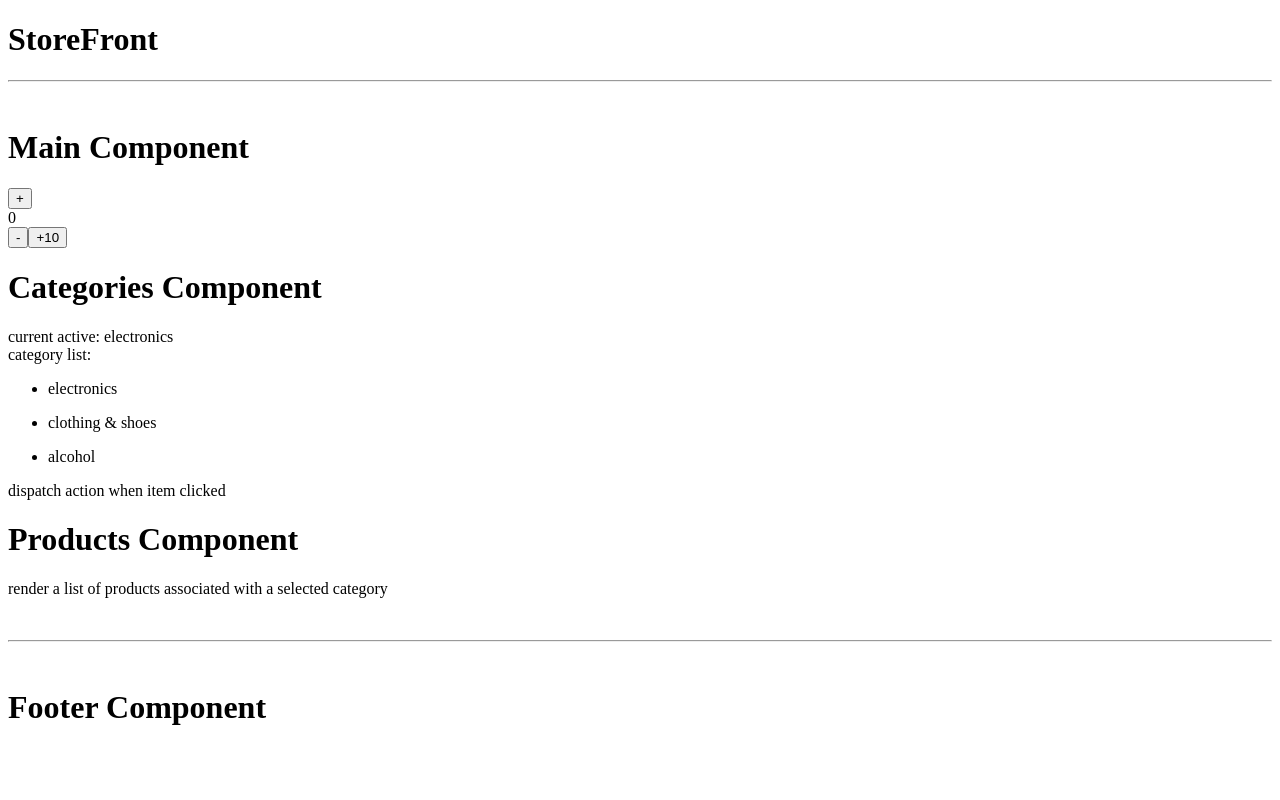
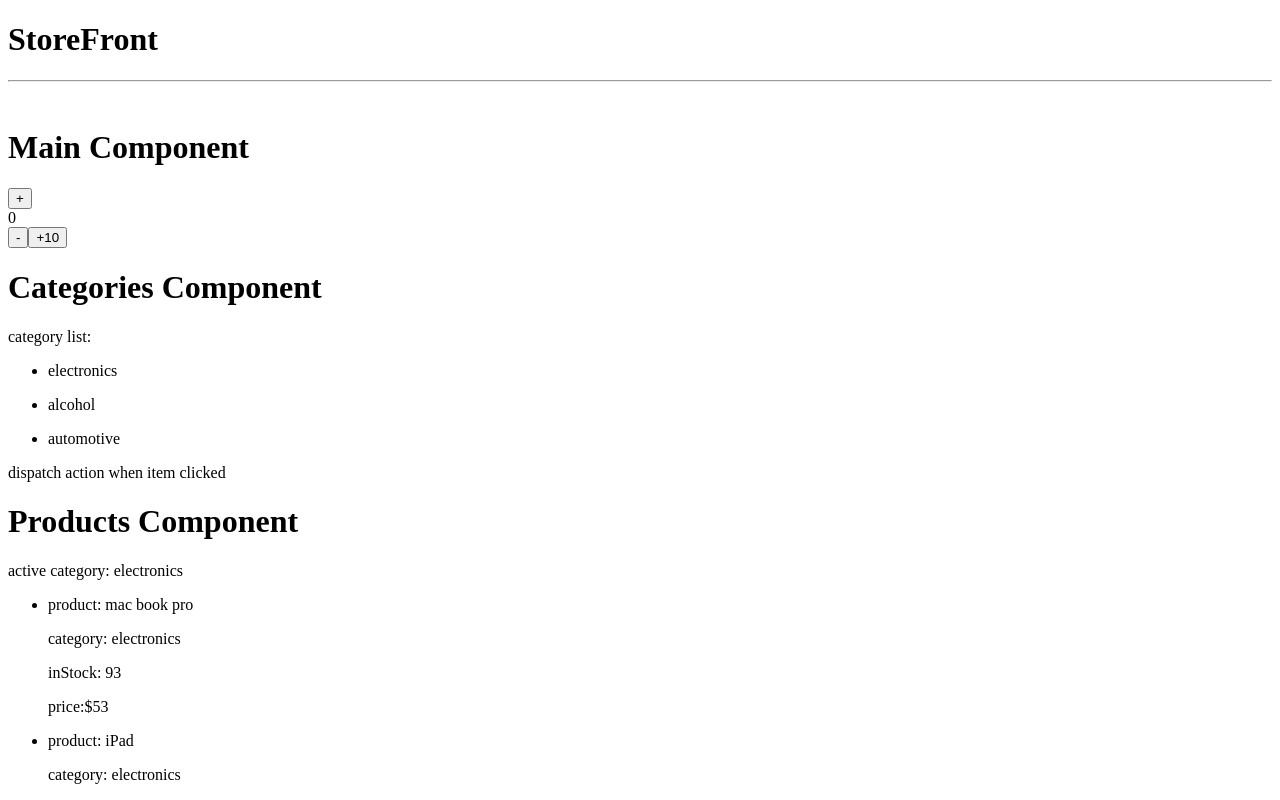
Before and after one commit to antoni909/StoreFront, a React (Create React App) app in the folder frontend/: page / in a window 1280 px wide. Both pictures are taken after a click on the item "electronics". Shown: the top 800 px of the page. Built offline with nearby package versions, Linux system fonts and the light colour scheme.

Commit message:
adds Products component logic and productsSlice in store.js

```diff
--- a/frontend/package.json
+++ b/frontend/package.json
@@ -16,6 +16,7 @@
     "react-dom": "^17.0.2",
     "react-redux": "^7.2.6",
     "react-scripts": "5.0.0",
+    "uuid": "^8.3.2",
     "web-vitals": "^2.1.4"
   },
   "scripts": {
--- a/frontend/src/components/Categories.jsx
+++ b/frontend/src/components/Categories.jsx
@@ -1,31 +1,34 @@
 import Products from './Products'
-import { useSelector, useDispatch } from 'react-redux'
-import { setActiveCategory, selectCategories } from '../features/categories/categorySlice'
+import {
+  useSelector,
+  useDispatch } from 'react-redux'
+import { setProductList } from '../features/products/productsSlice'
+import {
+  setActiveCategory,
+  selectCategories } from '../features/categories/categorySlice'
 
 function Categories() {
 const categories = useSelector(selectCategories)
 const dispatch = useDispatch()
-// can use addToCategoryList to add new categories if need to
-// can use setActiveCategory to set clicked category as active category
+
   return (
     <div >
       <h1>Categories Component</h1>
-      <>
-        <div>
-          current active: {categories && categories.activeCategory}
-        </div>
-        category list: {categories && categories.categoryList.map( (cat,idx) => (
-
+      <div>
+        category list: {categories && categories.categoryList.map( (cat) => (
             <ul>
               <li
-                key={idx}
-                onClick={()=> dispatch(setActiveCategory(cat))}
-              >{cat}
+                key={cat._id}
+                onClick={()=> {
+                  dispatch(setActiveCategory(cat.name))
+                  dispatch(setProductList(cat.name))
+                }}
+              >
+              {cat.name}
               </li>
             </ul>
-
         ))}
-      </>
+      </div>
       <p>dispatch action when item clicked</p>
       <Products />
     </div>
--- a/frontend/src/components/Products.jsx
+++ b/frontend/src/components/Products.jsx
@@ -1,9 +1,52 @@
+import { useSelector, useDispatch } from 'react-redux'
+import { setActiveProduct, selectProducts } from '../features/products/productsSlice'
+import { selectCategories } from '../features/categories/categorySlice'
 
 function Products() {
+  const categories = useSelector(selectCategories)
+  const products = useSelector(selectProducts)
+  const dispatch = useDispatch()
+
   return (
     <div >
       <h1>Products Component</h1>
-      <p>render a list of products associated with a selected category</p>
+      <div>
+        active category: {categories && categories.activeCategory}
+      </div>
+      <div>
+        {
+        products && products.productlist.map((item,idx)=>(
+          <ul>
+            <li
+            key={item._id}
+            onClick={()=> dispatch(setActiveProduct(item))}
+            >
+              <p>product: {item.name}</p>
+              <p>category: {item.category}</p>
+              <p>inStock: {item.inStock}</p>
+              <p>price:{item.price}</p>
+            </li>
+          </ul>))
+        }
+      </div>
+
+      <div>
+        <h2>Active Product</h2>
+        <>
+        {
+          products && products.activeProduct.map((item)=>(
+            <>
+              <h2 key={item._id}>{item.name}</h2>
+              <p>product: {item.name}</p>
+              <p>category: {item.category}</p>
+              <p>inStock: {item.inStock}</p>
+              <p>price:{item.price}</p>
+            </>
+
+          ))
+        }
+        </>
+      </div>
     </div>
   );
 }
--- a/frontend/src/features/categories/categorySlice.js
+++ b/frontend/src/features/categories/categorySlice.js
@@ -1,11 +1,30 @@
 import { createSlice } from "@reduxjs/toolkit";
+import { v4 as uuidv4 } from 'uuid';
+
+const catA = {
+  _id: uuidv4(),
+  name:'electronics',
+  description:'we only sell Apple Products',
+  count:Math.floor( Math.random() *100),
+}
+const catB = {
+  _id: uuidv4(),
+  name:'alcohol',
+  description:'we only sell HARDCORE liquor',
+  count:Math.floor( Math.random() *100),
+}
+const catC = {
+  _id: uuidv4(),
+  name:'automotive',
+  description:'car stuff',
+  count:Math.floor( Math.random() *100),
+}
 
 const initialState = {
   activeCategory: '',
-  categoryList: ['electronics','clothing & shoes','alcohol']
+  categoryList: [catA,catB,catC]
 }
 
-// reducer functions must be given state && action args
 export const categorySlice = createSlice({
   name: 'categories',
   initialState,
@@ -14,10 +33,10 @@ export const categorySlice = createSlice({
       state.activeCategory = action.payload},
     addToCategoryList: (state,action)=>{
       state.categoryList.push(action.payload)
-    },
+    }
   }
 })
 
 export const { setActiveCategory, addToCategoryList } = categorySlice.actions
-export const selectCategories = (state)=> state.categories
+export const selectCategories = (state) => state.categories
 export default categorySlice.reducer
--- /dev/null
+++ b/frontend/src/features/products/productsSlice.js
@@ -0,0 +1,77 @@
+import { createSlice } from '@reduxjs/toolkit'
+import { v4 as uuidv4 } from 'uuid'
+
+
+
+// const list = [electronics,alcohol,automotive]
+const list = {
+  electronics: [
+    {_id: uuidv4(),
+    name: 'mac book pro ',
+    category: 'electronics',
+    inStock: Math.floor( Math.random() *100),
+    price: `$${Math.floor( Math.random() *100)}`,
+    },
+    {_id: uuidv4(),
+    name: 'iPad ',
+    category: 'electronics',
+    inStock: Math.floor( Math.random() *100),
+    price: `$${Math.floor( Math.random() *100)}`,
+    },
+  ],
+  alcohol: [
+    {_id: uuidv4(),
+    name: 'vodka',
+    category: 'alcohol',
+    inStock: Math.floor( Math.random() *100),
+    price: `$${Math.floor( Math.random() *100)}`,
+    },
+    {_id: uuidv4(),
+    name: 'tequila',
+    category: 'alcohol',
+    inStock: Math.floor( Math.random() *100),
+    price: `$${Math.floor( Math.random() *100)}`,
+    }
+  ],
+  automotive: [
+    {
+    _id: uuidv4(),
+    name: 'carburator',
+    category: 'automotive',
+    inStock: Math.floor( Math.random() *100),
+    price: `$${Math.floor( Math.random() *100)}`,
+    },
+    {
+    _id: uuidv4(),
+    name: 'muffler',
+    category: 'automotive',
+    inStock: Math.floor( Math.random() *100),
+    price: `$${Math.floor( Math.random() *100)}`,
+    },
+  ]
+}
+
+const initialState = {
+  productlist: [],
+  activeProduct: []
+}
+
+export const productsSlice = createSlice({
+  name: 'products',
+  initialState,
+  reducers: {
+    setActiveProduct: (state,action)=> {
+      state.activeProduct = [action.payload]
+    },
+    setProductList: (state,action)=> {
+      if(Object.keys(list).includes(action.payload)){
+        state.productlist = [...list[action.payload]]
+      }
+
+    },
+  }
+})
+
+export const { setProductList, setActiveProduct } = productsSlice.actions
+export const selectProducts = (state) => state.products
+export default productsSlice.reducer
--- a/frontend/src/redux/store.js
+++ b/frontend/src/redux/store.js
@@ -1,6 +1,7 @@
 import { configureStore } from '@reduxjs/toolkit'
 import counterReducer from '../features/counter/counterSlice'
 import categoriesReducer from '../features/categories/categorySlice'
+import productsReducer from '../features/products/productsSlice'
 
 // add new reducer function
 export const store = configureStore({
@@ -8,5 +9,6 @@ export const store = configureStore({
     devTools: true,
     counter: counterReducer,
     categories: categoriesReducer,
+    products: productsReducer,
   },
 })
```
